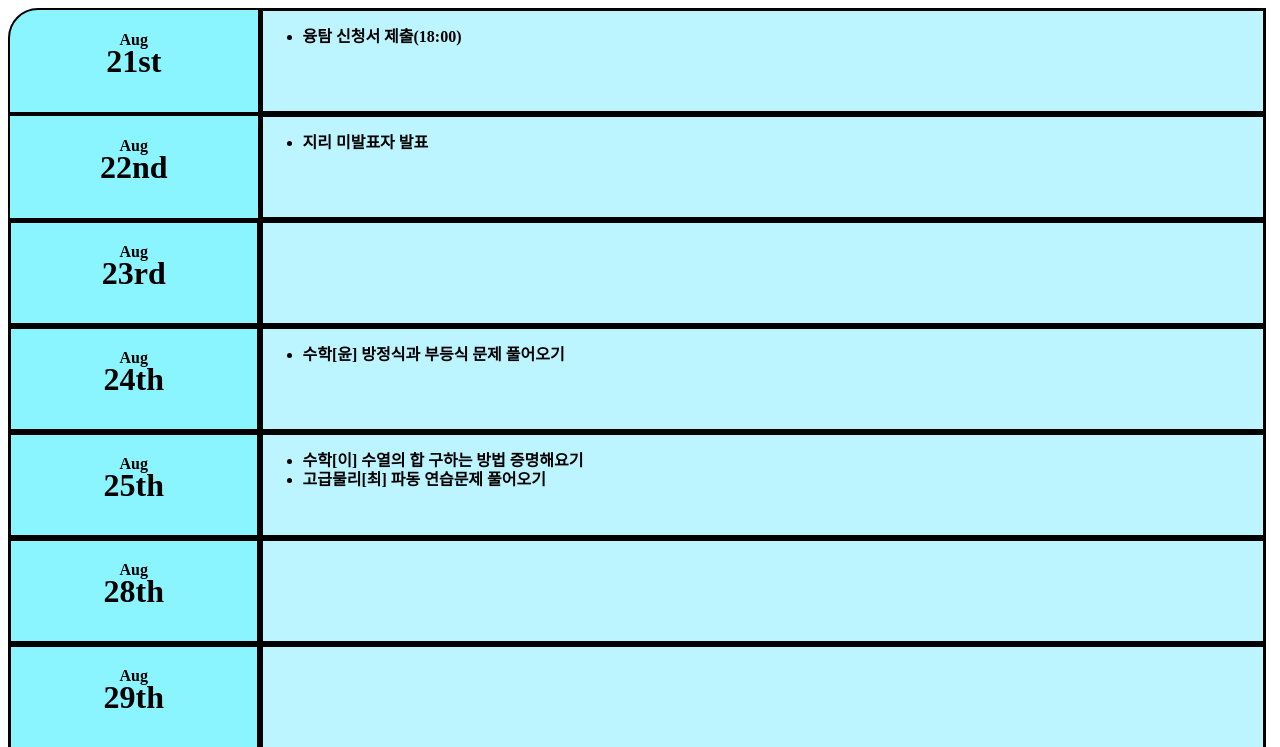
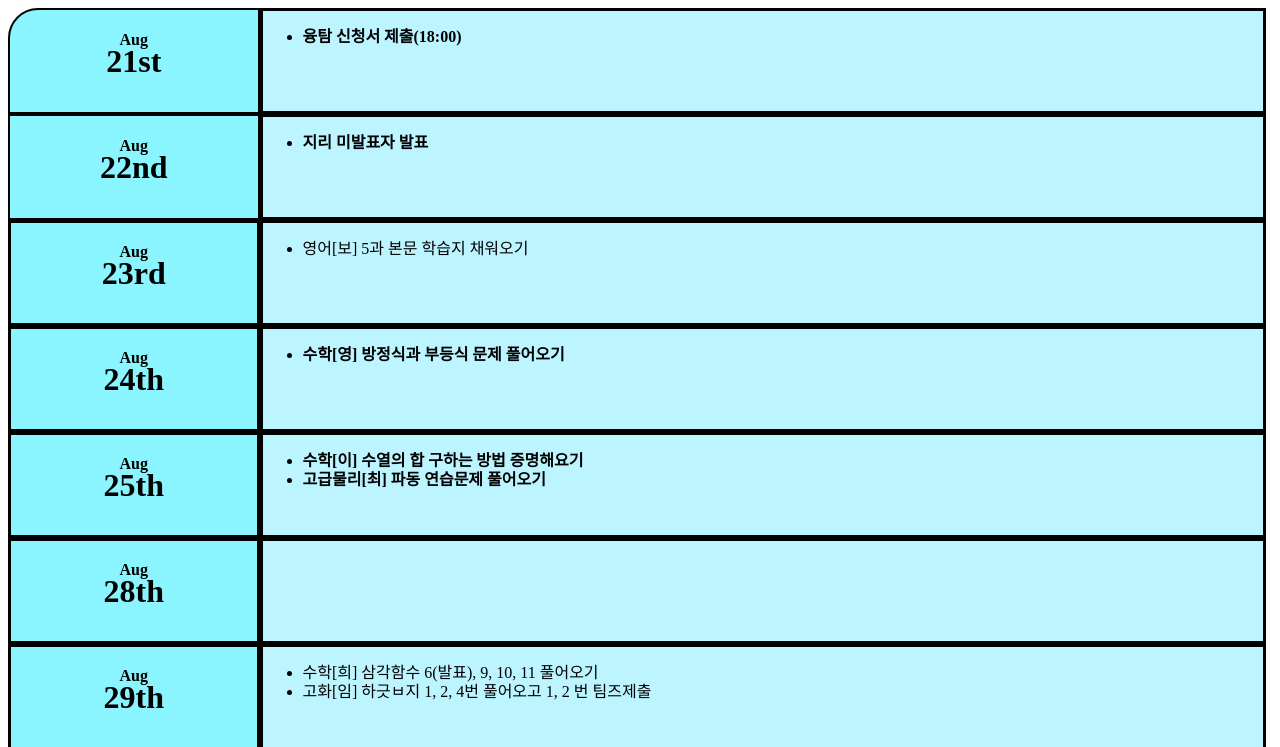
Before and after one commit to wonchan9181/classroom_to-do-list, a plain HTML site: page index.html in a window 1280 px wide. Shown: the top 747 px of the page. Drawn offline with Linux system fonts and the light colour scheme.

Commit message:
Add files via upload

```diff
--- a/index.html
+++ b/index.html
@@ -1,5 +1,5 @@
 <!DOCTYPE html>
-<html lang="en">
+<html lang="ko">
 <head>
     <meta charset="UTF-8">
     <meta name="viewport" content="width=device-width, initial-scale=1.0">
@@ -30,6 +30,7 @@
         <h1><strong>23rd</strong></h1></div>
     <div style="background-color: rgba(139, 236, 255, 0.573); left: 113px; width: 1000px; border-radius: 0px 0px 0px 0px/ 0px 0px 0px 0px; height: 100px; display: table-cell; border: 3px solid black;">
         <ul style="line-height: 120%;">
+            <li>영어[보] 5과 본문 학습지 채워오기</li>
         </ul></div><br>
 
     <div style="background-color: rgba(106, 243, 255, 0.781); border-radius: 0px 0px 0px 0px/ 0px 0px 0px 0px; border: 3px solid black; width: 20%; height: 100px; display: table-cell; vertical-align: middle; text-align: center;" >
@@ -37,7 +38,7 @@
         <h1><strong>24th</strong></h1></div>
     <div style="background-color: rgba(139, 236, 255, 0.573); left: 113px; width: 1000px; border-radius: 0px 0px 0px 0px/ 0px 0px 0px 0px; height: 100px; display: table-cell; border: 3px solid black;">
         <ul style="line-height: 120%;"><strong>
-            <li>수학[윤] 방정식과 부등식 문제 풀어오기</li>
+            <li>수학[영] 방정식과 부등식 문제 풀어오기</li>
         </ul></div><br></strong>
 
     <div style="background-color: rgba(106, 243, 255, 0.781); border-radius: 0px 0px 0px 0px/ 0px 0px 0px 0px; border: 3px solid black; width: 20%; height: 100px; display: table-cell; vertical-align: middle; text-align: center;" >
@@ -63,6 +64,8 @@
         <h1><strong>29th</strong></h1></div>
     <div style="background-color: rgba(139, 236, 255, 0.573); left: 113px; width: 1000px; border-radius: 0px 0px 0px 0px/ 0px 0px 0px 0px; height: 100px; display: table-cell; border: 3px solid black;">
         <ul style="line-height: 120%;">
+            <li>수학[희] 삼각함수 6(발표), 9, 10, 11 풀어오기</li>
+            <li>고화[임] 하긋ㅂ지 1, 2, 4번 풀어오고 1, 2 번 팀즈제출</li>
         </ul></div><br>
 
     <div style="background-color: rgba(106, 243, 255, 0.781); border-radius: 0px 0px 0px 0px/ 0px 0px 0px 0px; border: 3px solid black; width: 20%; height: 100px; display: table-cell; vertical-align: middle; text-align: center;" >
```
